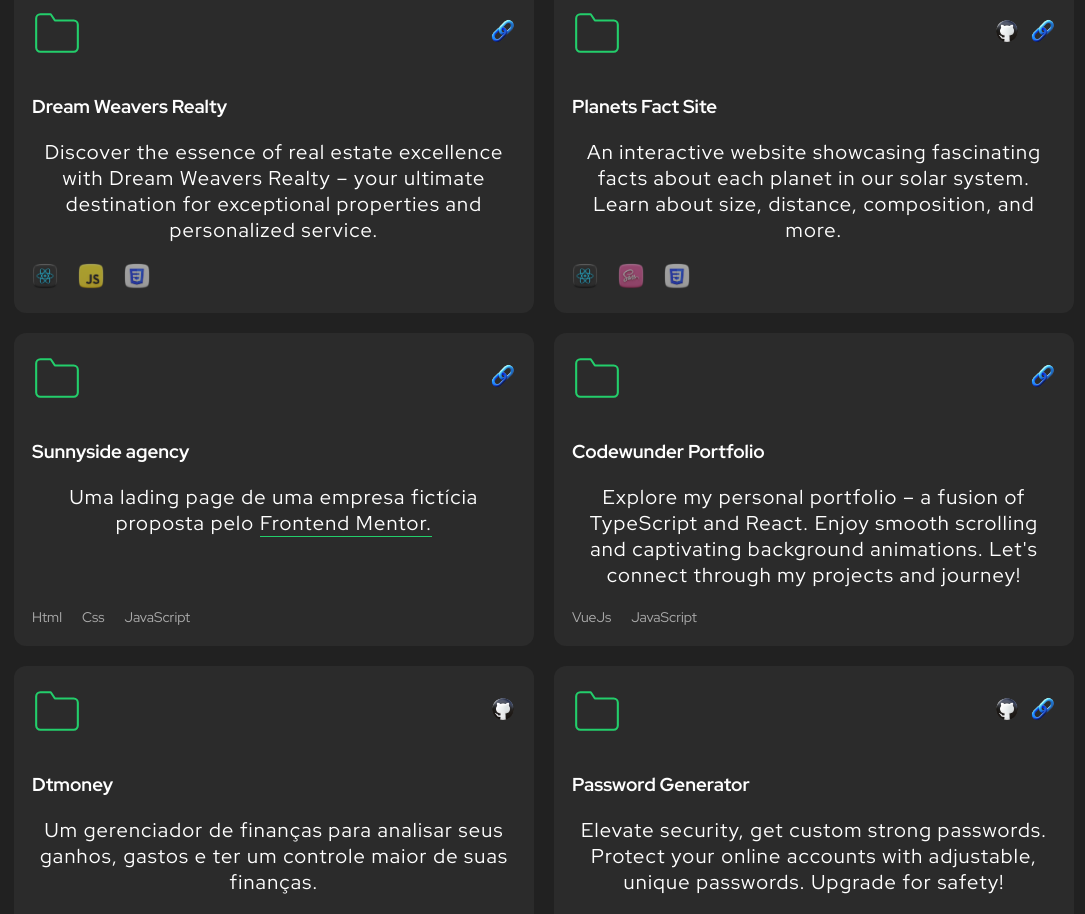
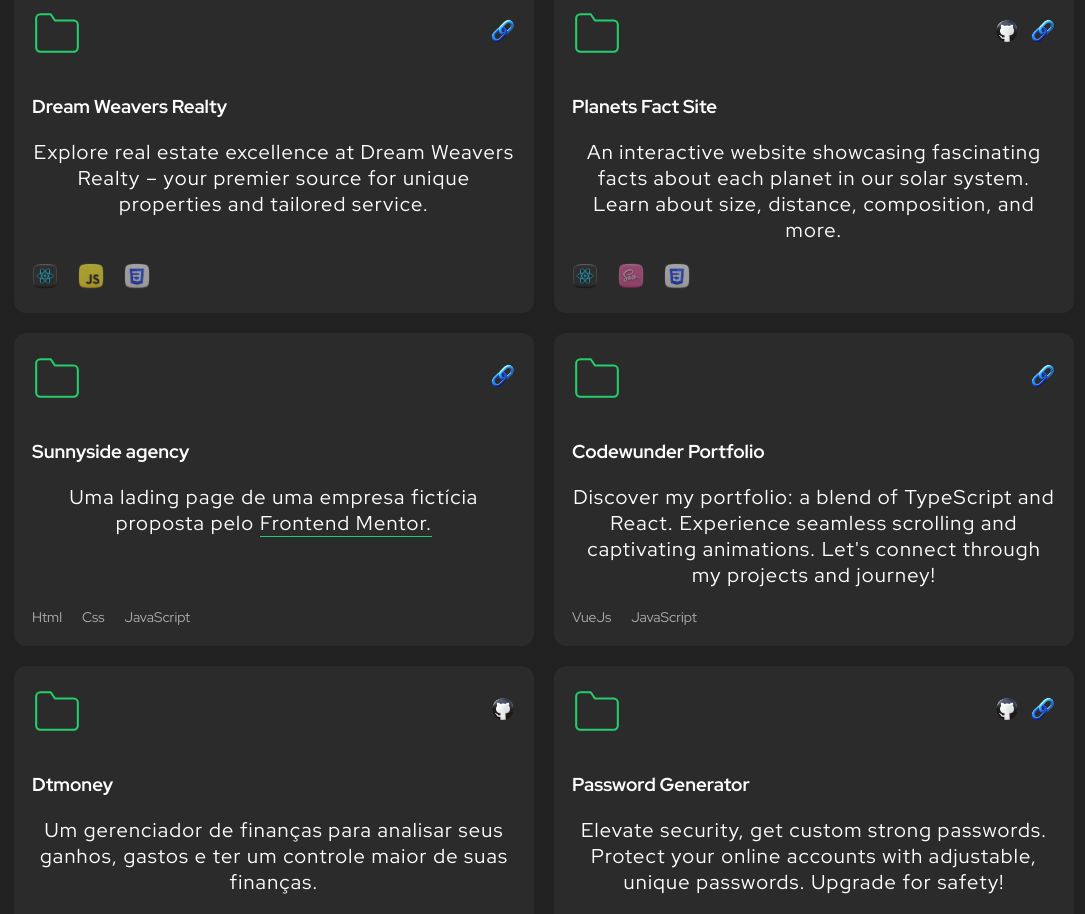
Before and after one commit to CodeWunder/CodeWunder, a React (Create React App) app: page / in a window 1280 px wide. Shown: the part 3020-3934 px from the top of the page, without its empty margins (96-1181 px from the left). Built offline with nearby package versions, Linux system fonts and the light colour scheme.

Commit message:
Update Portfolio.tsx

```diff
--- a/src/components/Portfolio/Portfolio.tsx
+++ b/src/components/Portfolio/Portfolio.tsx
@@ -29,7 +29,7 @@ export function Portfolio(){
           </header>
           <div className="body">
             <h3>Dream Weavers Realty</h3>
-            <p>Discover the essence of real estate excellence with Dream Weavers Realty – your ultimate destination for exceptional properties and personalized service.
+            <p>Explore real estate excellence at Dream Weavers Realty – your premier source for unique properties and tailored service.
             </p>
           </div>
           <footer>
@@ -106,7 +106,8 @@ export function Portfolio(){
             </header>
             <div className="body">
               <h3>Codewunder Portfolio</h3>
-              <p>Explore my personal portfolio – a fusion of TypeScript and React. Enjoy smooth scrolling and captivating background animations. Let's connect through my projects and journey!</p>
+              <p>Discover my portfolio: a blend of TypeScript and React. Experience seamless scrolling and captivating animations. Let's connect through my projects and journey!
+              </p>
             </div>
             <footer>
               <ul className="tech-list">
```
